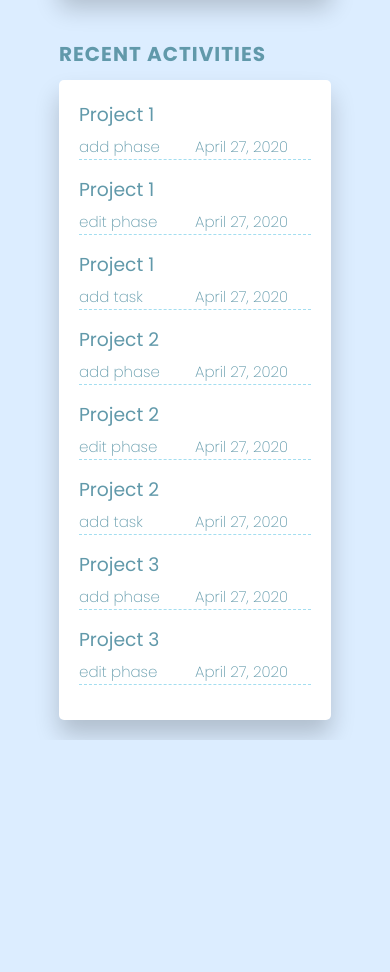
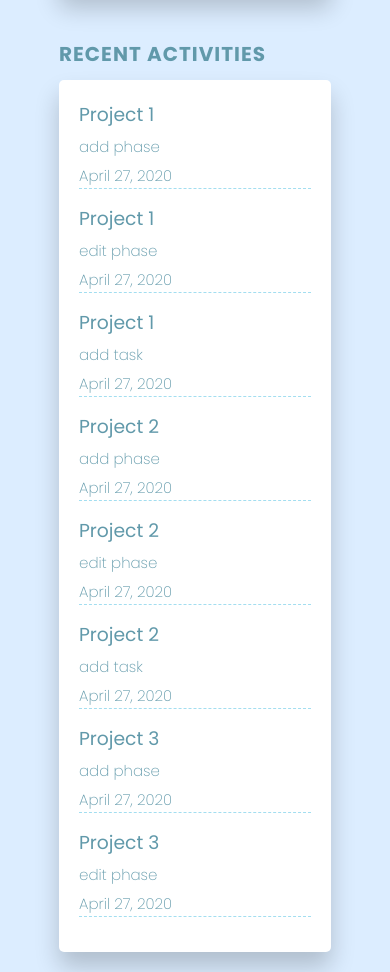
Before and after one commit to DorSarel/projectmon, a React (Create React App) app: page /dashboard in a window 390 px wide. Shown: the part 940-1912 px from the top of the page. Before the commit the page ends 1680 px from the top, so only its background shows below. Built offline with nearby package versions, Linux system fonts and the light colour scheme.

Commit message:
update NewProject style for small screen

```diff
--- a/src/components/ActivityList/style.scss
+++ b/src/components/ActivityList/style.scss
@@ -31,10 +31,19 @@
   }
 
   &__action {
-    grid-column: col-start 1 / col-end 6;
+    grid-column: 1 / -1;
+    margin-bottom: 0.5rem;
+
+    @media only screen and (min-width: $bp-small) {
+      grid-column: col-start 1 / col-end 6;
+    }
   }
 
   &__date {
-    grid-column: col-start 7 / -1;
+    grid-column: 1 / -1;
+
+    @media only screen and (min-width: $bp-small) {
+      grid-column: col-start 7 / -1;
+    }
   }
 }
--- a/src/components/Common/style.scss
+++ b/src/components/Common/style.scss
@@ -29,6 +29,7 @@
     background-color: transparent;
     border-bottom: 1px solid var(--secondary-color);
     padding: 0.75rem 2rem;
+    color: currentColor;
   }
 
   &__error {
```
Also changed, not shown: 1 other file (tests, documents, lock files or other folders).
